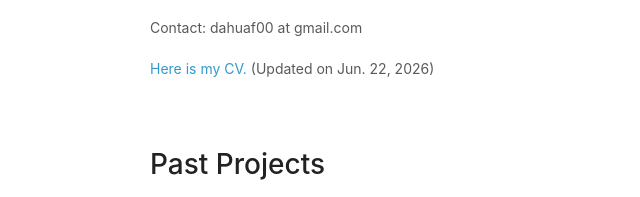
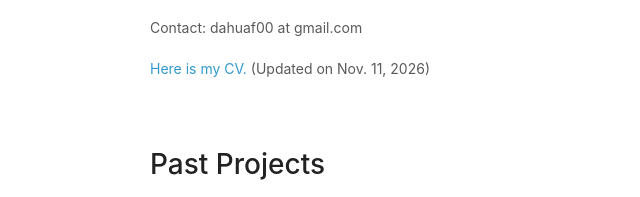
Before and after one commit to dahuafeng/dahuafeng.github.io, a plain HTML site: page index.html in a window 1280 px wide. Shown: the part 340-537 px from the top of the page, 420-1060 px from the left. Drawn offline with Linux system fonts and the light colour scheme.

Commit message:
Update index.html

```diff
--- a/index.html
+++ b/index.html
@@ -47,7 +47,7 @@
 
         <p>Contact: dahuaf00 at gmail.com </p>
 
-        <p><a href="https://dahuafeng.github.io/CV_fdh.pdf">Here is my CV.</a> (Updated on Jun. 22, 2026)</p>
+        <p><a href="https://dahuafeng.github.io/CV_fdh.pdf">Here is my CV.</a> (Updated on Nov. 11, 2026)</p>
 
       </section>
 
```
